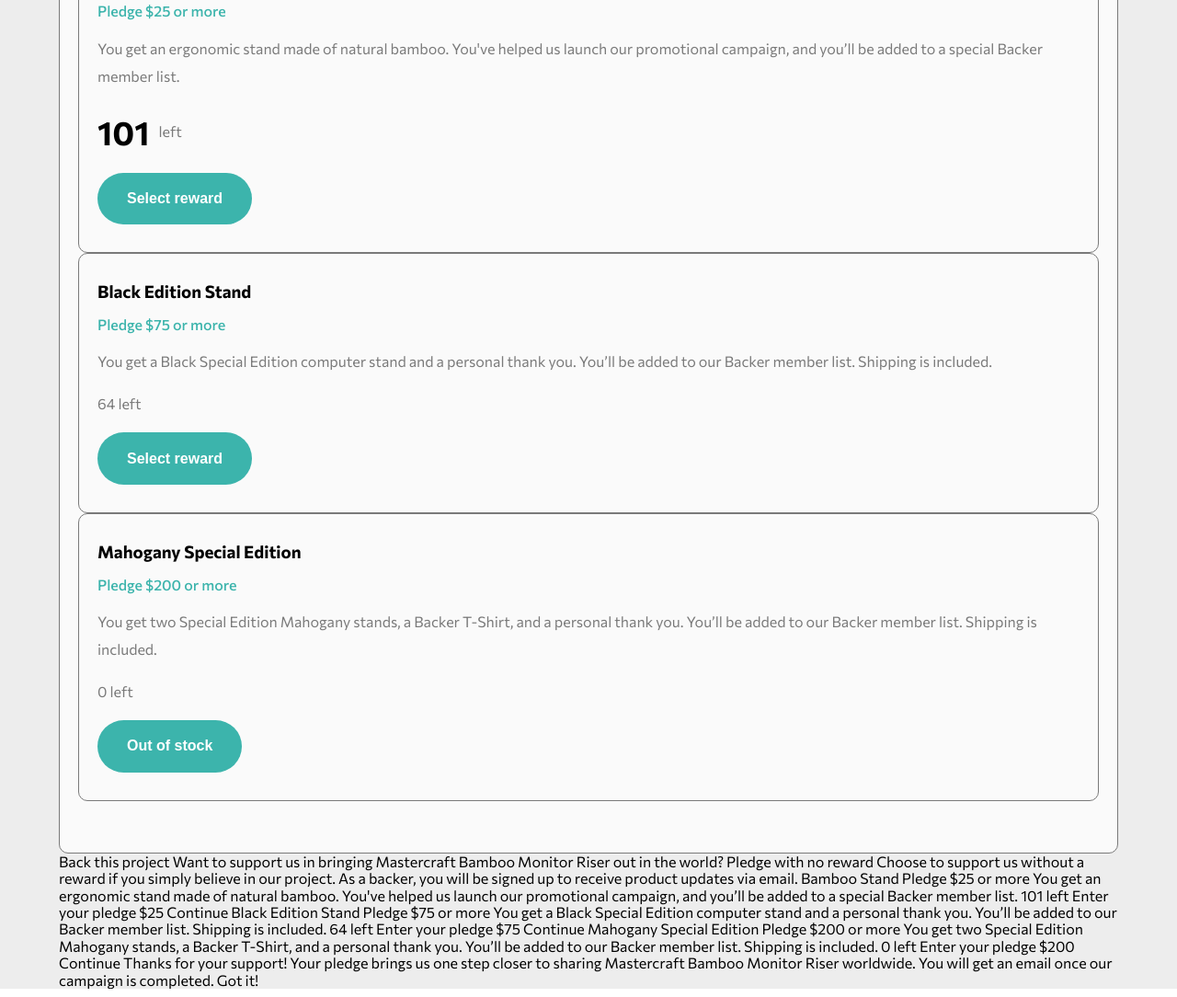
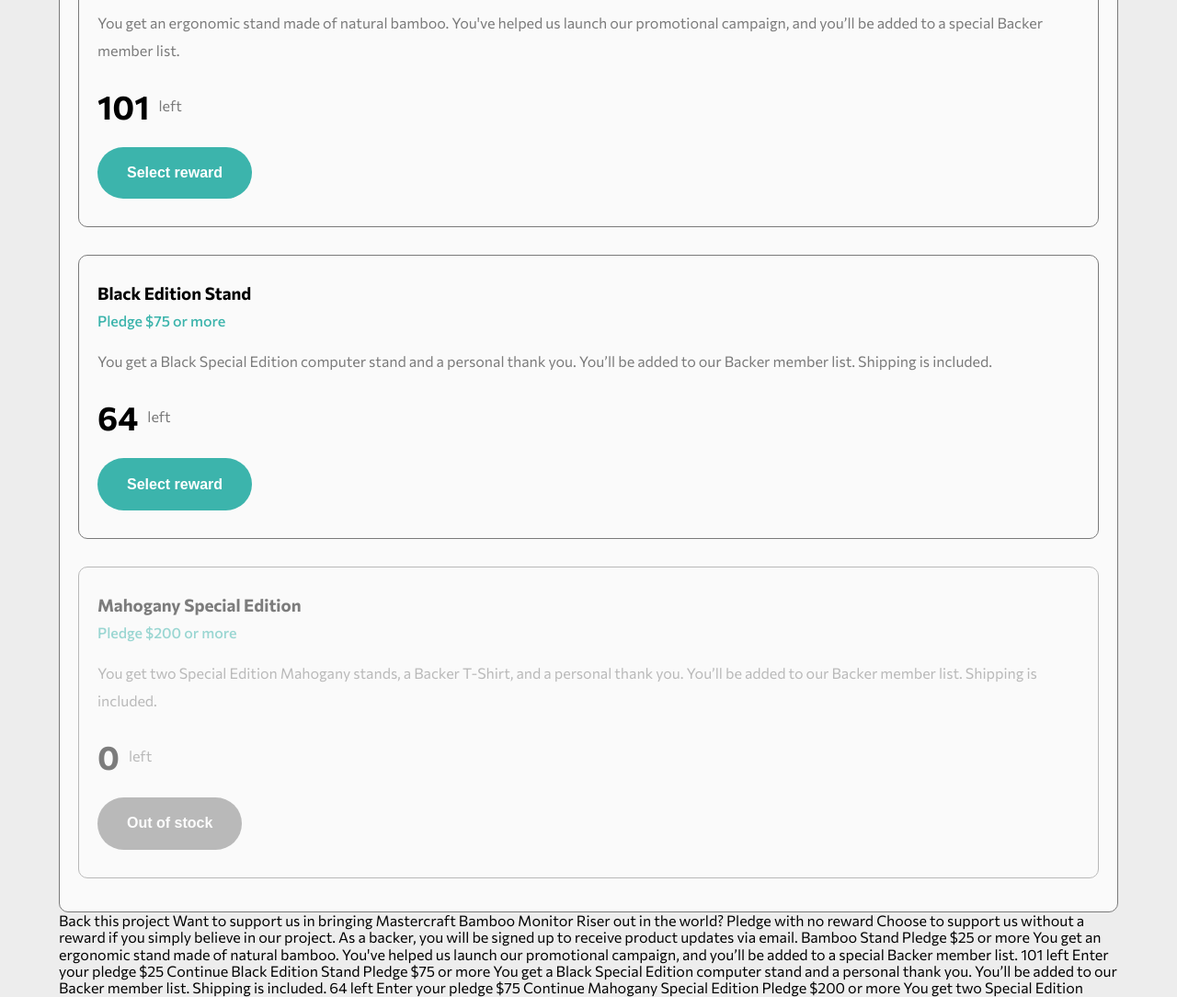
Before and after one commit to GPayton20/frontend-mentor-crowdfunding, a plain HTML site: page index.html in a window 1280 px wide. Shown: the part 1593-2677 px from the top of the page at 92% size. Drawn offline with Linux system fonts and the light colour scheme.

Commit message:
complete inital mobile layout minus progress bar

```diff
--- a/index.html
+++ b/index.html
@@ -146,19 +146,19 @@
                     <p>You get a Black Special Edition computer stand and a personal thank you. You’ll be added to our
                       Backer
                       member list. Shipping is included.</p>
-                    <p>64 left</p>
+                    <p class="remaining"><span class="stat-large">64</span> left</p>
                     <button class="button">Select reward</button>
                 </article>
               </div>
             </li>
 
             <li>
-              <div class="card card__inner">
+              <div class="card card__inner depleted">
                 <article class="pledge">
                   <h3>Mahogany Special Edition</h3>
                   <h4>Pledge $200 or more</h4>
                   <p>You get two Special Edition Mahogany stands, a Backer T-Shirt, and a personal thank you. You’ll be added to our Backer member list. Shipping is included.</p>
-                  <p>0 left</p>
+                  <p class=remaining><span class="stat-large">0</span> left</p>
                   <button class="button">Out of stock</button>
                 </article>
               </div>
--- a/styles/_buttons.scss
+++ b/styles/_buttons.scss
@@ -5,6 +5,11 @@
   color: white;
   font-weight: 700;
   padding: 1.2em 2em;
+}
+
+.depleted .button {
+  background-color: $dark-gray;
+  pointer-events: none;
 }
 
 .bookmark-button {
--- a/styles/_card.scss
+++ b/styles/_card.scss
@@ -2,7 +2,8 @@
   background-color: $white;
   border: 1px solid $dark-gray;
   border-radius: 10px;
-  padding: 4rem 2rem;
+  margin-top: 30px;
+  padding: 4rem 2rem 2rem;
   width: 100%;
   .actions {
     display: flex;
@@ -23,9 +24,14 @@
   }
 }
 
-.hero-card {
+.card.depleted {
+  opacity: 0.5;
+}
+
+.card.hero-card {
   position: relative;
   bottom: 60px;
+  margin: 0;
   text-align: center;
   .logo-container {
     position: absolute;
--- a/styles/_status-section.scss
+++ b/styles/_status-section.scss
@@ -1,10 +1,14 @@
+section.status {
+  margin-top: -60px;
+}
+
 .status ul {
   li {
     padding: 5px;
     position: relative;
     text-align: center;
     &::after {
-      content: '';
+      content: "";
       background-color: $dark-gray;
       height: 1px;
       width: 30%;
@@ -14,9 +18,9 @@
       transform: translateX(-50%);
     }
     .stat-large {
-  display: block;
-  margin-bottom: 10px;
-}
+      display: block;
+      margin-bottom: 10px;
+    }
   }
 }
 
--- a/styles/_typography.scss
+++ b/styles/_typography.scss
@@ -20,10 +20,16 @@
   font-weight: 500;
 }
 
-h2,
-h3,
+h2 {
+  margin: 0 0 16px;
+}
+
+h3 {
+  margin: 0 0 10px;
+}
+
 h4 {
-  margin: 0 0 16px;
+  margin: 0 0 20px;
 }
 
 p {
```
Also changed, not shown: css/styles.css, dist/css/styles.min.css, 2 other files.
